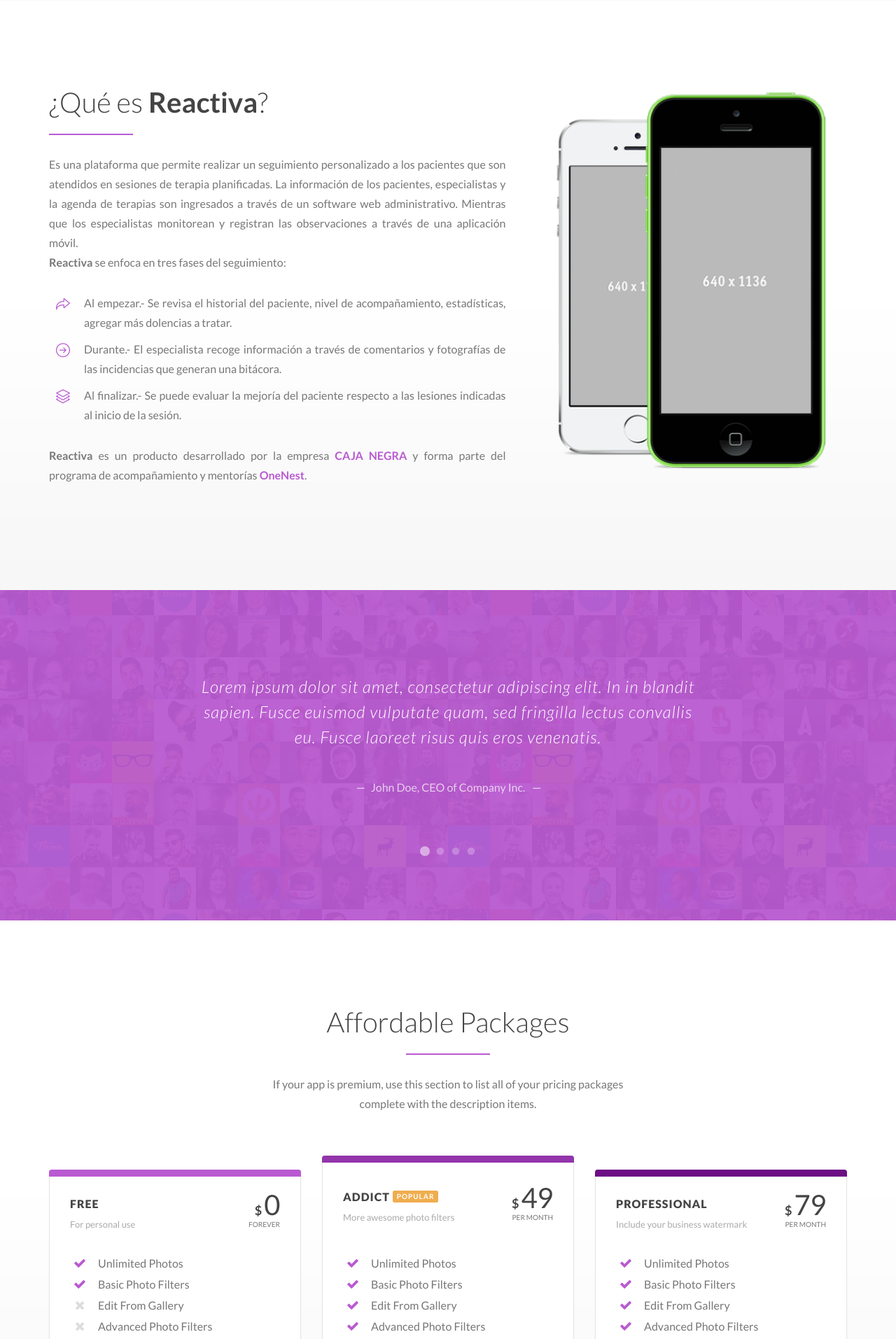
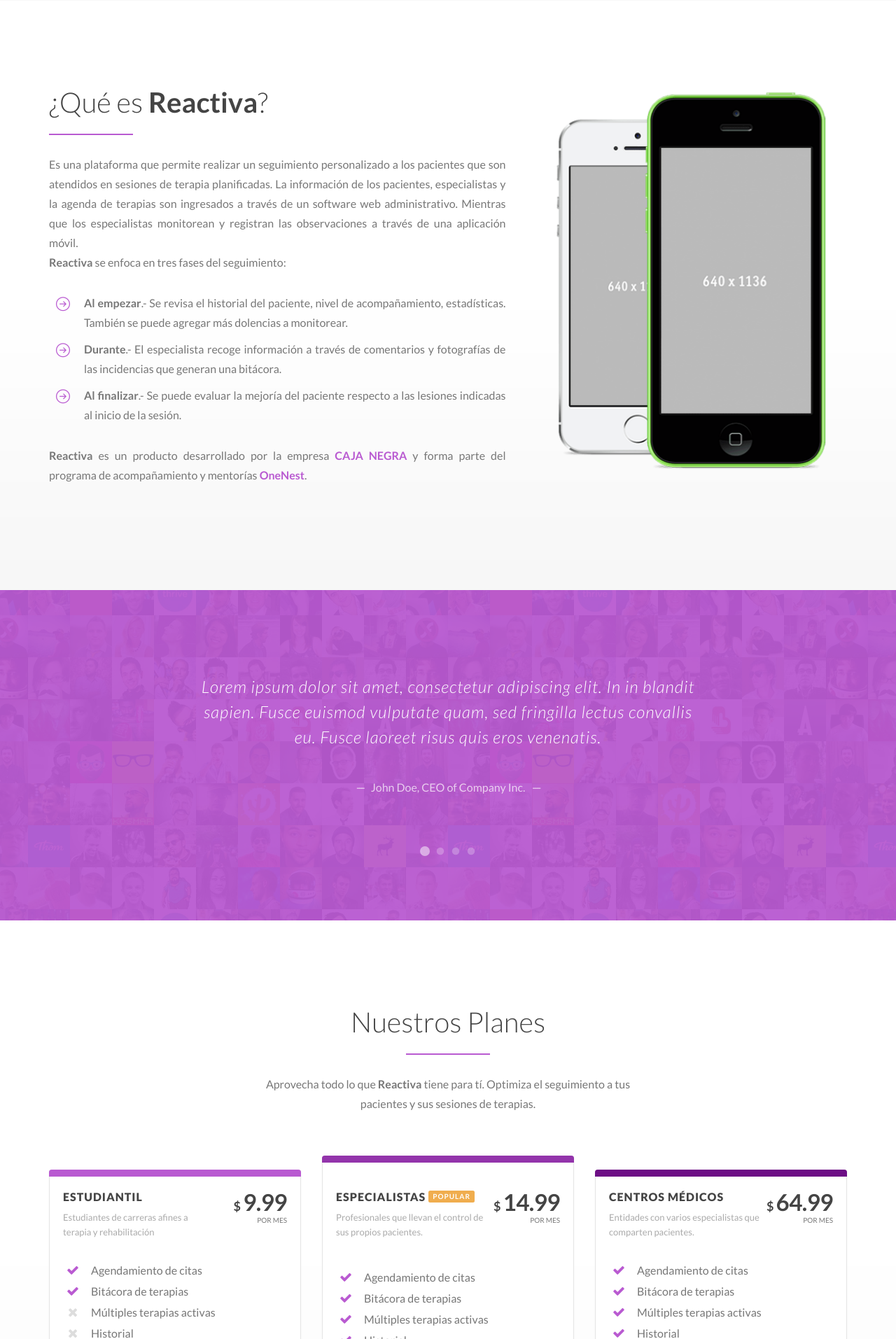
Before and after one commit to fzzio/ReactivaWeb, a CodeIgniter app: page /database/ in a window 1280 px wide. Shown: the part 2547-4460 px from the top of the page at 70% size. Run offline with CodeIgniter, Linux system fonts and the light colour scheme.

Commit message:
Textos de Reactiva v2

```diff
--- a/application/views/landing/index.php
+++ b/application/views/landing/index.php
@@ -73,6 +73,28 @@
 			</script>
 			<style type="text/css">
 				.preloader-logo img{
+					display: block;
+				}
+				.pricing-package{
+					padding: 19px 19px 19px;
+				}
+				.pricing-package-strip{
+					margin: -20px -20px 20px -20px;
+				}
+				.pricing-package-header{
+					padding-right: 100px;
+				}
+				.pricing-package-header .price{
+					max-width: 100px;
+				}
+				.pricing-package-header .price-number{
+					font-size: 33px;
+					font-weight: 600;
+				}
+				.price-observ{
+					height: 10px;
+					line-height: 1;
+					position: relative;
 					display: block;
 				}
 		</style>
@@ -166,7 +188,7 @@
 
 						<!-- HERO DESCRIPTION -->
 						<p class="hero-description">
-							Una forma rápida, eficiente y tecnológica de monitorear las sesiones de terapia que estás atendiendo y también las que tienes en agenda.
+							Una herramienta eficiente para dar seguimiento a las terapias agendadas y sesiones en curso, para no perder ningún detalle de tu paciente.
 						</p>
 
 						<!-- DOWNLOAD BUTTONS -->
@@ -216,7 +238,7 @@
 				<div class="row">
 					<div class="col-md-6 col-md-offset-3 text-center">
 						<p class="wow fadeIn" data-wow-duration="1s">
-							Más que una aplicación es una herramienta para tus actividades profesionales. Con la tranquilidad de que siempre tendrás el control.
+							Es una herramienta de apoyo para tus actividades profesionales ya que tienes el control de tus pacientes en cada sesión de terapia.
 						</p>
 					</div>
 				</div>
@@ -229,13 +251,13 @@
 							<li class="features-list-item">
 								<h5>Multipacientes</h5>
 								<p>
-									Puedes monitorear varios pacientes al mismo tiempo. Revisa el estado individual en cualquier momento de la <strong>Terapia Activa</strong>.
+									Puedes monitorear varios pacientes al mismo tiempo. Revisa el estado individual de una <strong>Terapia Activa</strong> en cualquier momento.
 								</p>
 							</li>
 							<li class="features-list-item">
 								<h5>Sesiones</h5>
 								<p>
-									Organiza tus actividades conociendo de antemano el listado de pacientes que tienen en <strong>Agenda</strong> sus sesiones de terapia.
+									Organiza tus actividades conociendo de antemano el listado de pacientes y sesiones de terapia que se encuentran en tu <strong>Agenda</strong>.
 								</p>
 							</li>
 						</ul>
@@ -285,7 +307,7 @@
 							La plataforma
 						</h2>
 						<p class="wow fadeIn" data-wow-duration="1s">
-							No solo es una aplicación móvil sino una plataforma que integra varios frentes. Desde el agendamiento de pacientes hasta la evaluac al finalizar la sesión de terapia.
+							No solo es una aplicación móvil sino una plataforma que integra varios frentes. Desde el agendamiento de pacientes hasta la evaluación al finalizar la sesión de terapia.
 						</p>
 
 						<!-- FEATURES LIST WITH ICONS -->
@@ -315,7 +337,7 @@
 							<div class="features-icon-list-item col-sm-6">
 								<i class="icon-heart"></i>
 								<h5>Acompañamiento</h5>
-								<p>Alerta a otros especialistas sobre el nivel de acompañamiento que necesita un paciente.</p>
+								<p>Califica el nivel de seguimiento que necesita tu paciente en la próxima terapia.</p>
 							</div>
 							<div class="features-icon-list-item col-sm-6">
 								<i class="icon-settings"></i>
@@ -393,16 +415,16 @@
 						<!-- ICON LIST -->
 						<ul class="list-with-icons wow fadeIn text-justify" data-wow-duration="1s">
 							<li>
-								<i class="icon-action-redo"></i>
-								Al empezar.- Se revisa el historial del paciente, nivel de acompañamiento, estadísticas, agregar más dolencias a tratar.
+								<i class="icon-arrow-right"></i>
+								<strong>Al empezar</strong>.- Se revisa el historial del paciente, nivel de acompañamiento, estadísticas. También se puede agregar más dolencias a monitorear.
 							</li>
 							<li>
 								<i class="icon-arrow-right"></i>
-								Durante.- El especialista recoge información a través de comentarios y fotografías de las incidencias que generan una bitácora.
+								<strong>Durante</strong>.- El especialista recoge información a través de comentarios y fotografías de las incidencias que generan una bitácora.
 							</li>
 							<li>
-								<i class="icon-layers"></i>
-								Al finalizar.- Se puede evaluar la mejoría del paciente respecto a las lesiones indicadas al inicio de la sesión.
+								<i class="icon-arrow-right"></i>
+								<strong>Al finalizar</strong>.- Se puede evaluar la mejoría del paciente respecto a las lesiones indicadas al inicio de la sesión.
 							</li>
 						</ul>
 						<p class="wow fadeIn text-justify" data-wow-duration="1s">
@@ -471,10 +493,12 @@
 			<div class="container">
 
 				<!-- SECTION HEADING -->
-				<h2 class="section-heading text-center wow fadeIn" data-wow-duration="1s">Affordable Packages</h2>
+				<h2 class="section-heading text-center wow fadeIn" data-wow-duration="1s">Nuestros Planes</h2>
 				<div class="row">
 					<div class="col-md-6 col-md-offset-3 text-center">
-						<p class="wow fadeIn" data-wow-duration="1s">If your app is premium, use this section to list all of your pricing packages complete with the description items.</p>
+						<p class="wow fadeIn" data-wow-duration="1s">
+							Aprovecha todo lo que <strong>Reactiva</strong> tiene para tí. Optimiza el seguimiento a tus pacientes y sus sesiones de terapias.
+						</p>
 					</div>
 				</div>
 
@@ -487,34 +511,47 @@
 							<div class="pricing-package-strip">
 							</div>
 							<div class="pricing-package-header">
-								<h4>Free</h4>
-								<p>For personal use</p>
+								<h4>Estudiantil</h4>
+								<p>Estudiantes de carreras afines a terapia y rehabilitación</p>
 								<div class="price">
+									<span class="price-observ">&nbsp;</span>
 									<span class="price-currency">$</span>
-									<span class="price-number">0</span>
-									<span class="price-period">forever</span>
+									<span class="price-number">9.99</span>
+									<span class="price-period">Por mes</span>
 								</div>
 							</div>
 							<ul class="pricing-package-items">
 								<li>
 									<i class="fa fa-check"></i>
-									Unlimited Photos
+									Agendamiento de citas
 								</li>
 								<li>
 									<i class="fa fa-check"></i>
-									Basic Photo Filters
+									Bitácora de terapias
 								</li>
 								<li>
 									<i class="fa fa-times"></i>
-									Edit From Gallery
+									Múltiples terapias activas
 								</li>
 								<li>
 									<i class="fa fa-times"></i>
-									Advanced Photo Filters
+									Historial
 								</li>
 								<li>
 									<i class="fa fa-times"></i>
-									Custom Watermark
+									Evaluación y estadísticas
+								</li>
+								<li>
+									<i class="fa fa-times"></i>
+									Varios terapistas
+								</li>
+								<li>
+									<i class="fa fa-times"></i>
+									Usuarios administrativos
+								</li>
+								<li>
+									<i class="fa fa-times"></i>
+									Factor de Acompañamiento
 								</li>
 							</ul>
 						</div>
@@ -526,34 +563,48 @@
 							<div class="pricing-package-strip">
 							</div>
 							<div class="pricing-package-header">
-								<h4>Addict <span class="label label-warning">Popular</span>
+								<h4>Especialistas <span class="label label-warning">Popular</span>
 								</h4>
-								<p>More awesome photo filters</p>
+								<p>Profesionales que llevan el control de sus propios pacientes.</p>
 								<div class="price">
+									<span class="price-observ">&nbsp;</span>
 									<span class="price-currency">$</span>
-									<span class="price-number">49</span>
-									<span class="price-period">per month</span>
+									<span class="price-number">14.99</span>
+									<span class="price-period">por mes</span>
 								</div>
 							</div>
 							<ul class="pricing-package-items">
 								<li>
 									<i class="fa fa-check"></i>
-								Unlimited Photos</li>
-								<li>
-									<i class="fa fa-check"></i>
-									Basic Photo Filters
+									Agendamiento de citas
 								</li>
 								<li>
 									<i class="fa fa-check"></i>
-									Edit From Gallery
+									Bitácora de terapias
 								</li>
 								<li>
 									<i class="fa fa-check"></i>
-									Advanced Photo Filters
+									Múltiples terapias activas
+								</li>
+								<li>
+									<i class="fa fa-check"></i>
+									Historial
+								</li>
+								<li>
+									<i class="fa fa-check"></i>
+									Evaluación y estadísticas
 								</li>
 								<li>
 									<i class="fa fa-times"></i>
-									Custom Watermark
+									Varios terapistas
+								</li>
+								<li>
+									<i class="fa fa-times"></i>
+									Usuarios administrativos
+								</li>
+								<li>
+									<i class="fa fa-times"></i>
+									Factor de Acompañamiento
 								</li>
 							</ul>
 						</div>
@@ -565,34 +616,47 @@
 							<div class="pricing-package-strip">
 							</div>
 							<div class="pricing-package-header">
-								<h4>Professional</h4>
-								<p>Include your business watermark</p>
+								<h4>Centros Médicos</h4>
+								<p>Entidades con varios especialistas que comparten pacientes.</p>
 								<div class="price">
+									<span class="price-observ">&nbsp;</span>
 									<span class="price-currency">$</span>
-									<span class="price-number">79</span>
-									<span class="price-period">per month</span>
+									<span class="price-number">64.99</span>
+									<span class="price-period">por mes</span>
 								</div>
 							</div>
 							<ul class="pricing-package-items">
 								<li>
 									<i class="fa fa-check"></i>
-									Unlimited Photos
+									Agendamiento de citas
 								</li>
 								<li>
 									<i class="fa fa-check"></i>
-									Basic Photo Filters
+									Bitácora de terapias
 								</li>
 								<li>
 									<i class="fa fa-check"></i>
-									Edit From Gallery
+									Múltiples terapias activas
 								</li>
 								<li>
 									<i class="fa fa-check"></i>
-									Advanced Photo Filters
+									Historial
 								</li>
 								<li>
 									<i class="fa fa-check"></i>
-									Custom Watermark
+									Evaluación y estadísticas
+								</li>
+								<li>
+									<i class="fa fa-check"></i>
+									Varios terapistas
+								</li>
+								<li>
+									<i class="fa fa-check"></i>
+									Usuarios administrativos
+								</li>
+								<li>
+									<i class="fa fa-check"></i>
+									Factor de Acompañamiento
 								</li>
 							</ul>
 						</div>
@@ -611,10 +675,14 @@
 			<div class="container">
 
 				<!-- SECTION HEADING -->
-				<h2 class="section-heading text-center wow fadeIn" data-wow-duration="1s">Screenshots</h2>
+				<h2 class="section-heading text-center wow fadeIn" data-wow-duration="1s">
+					Screenshots
+				</h2>
 				<div class="row">
 					<div class="col-md-6 col-md-offset-3 text-center">
-						<p class="wow fadeIn" data-wow-duration="1s">Showcase your app screenshots into a nice carousel below. You can add as many screenshots as you want.</p>
+						<p class="wow fadeIn" data-wow-duration="1s">
+							Capturas de pantalla de lo que es <strong>Reactiva</strong> y su funcionamiento.
+						</p>
 					</div>
 				</div>
 
@@ -753,6 +821,9 @@
 		-->
 		<section id="press" class="press-section section">
 			<div class="container">
+				<h2 class="section-heading text-center wow fadeIn" data-wow-duration="1s">
+					Clientes
+				</h2>
 
 				<!-- LOGOS -->
 				<div class="press-logos wow fadeIn" data-wow-duration="1s">
@@ -787,10 +858,14 @@
 			<div class="container">
 
 				<!-- SECTION HEADING -->
-				<h2 class="section-heading text-center wow fadeIn" data-wow-duration="1s">Subscribe to Our Updates</h2>
+				<h2 class="section-heading text-center wow fadeIn" data-wow-duration="1s">
+					Suscríbete a nuestro Newsletter
+				</h2>
 				<div class="row">
 					<div class="col-md-6 col-md-offset-3 text-center">
-						<p class="wow fadeIn" data-wow-duration="1s">Give us your email address and we will notice you everytime we got new updates on the app. Don’t worry we hate spam as much as you do.</p>
+						<p class="wow fadeIn" data-wow-duration="1s">
+							Danos tu dirección de correo electrónico y te avisaremos cuando tengamos novedades en <strong>Reactiva</strong>. No te preocupes, odiamos el spam tanto como tú.
+						</p>
 					</div>
 				</div>
 
@@ -802,8 +877,10 @@
 								<!-- Validation Message here -->
 							</div>
 							<div class="form-group subscribe-form-input">
-								<input type="email" name="email" id="subscribe-form-email" class="subscribe-form-email form-control form-control-lg" placeholder="Enter your email address" autocomplete="off" />
-								<button class="subscribe-form-submit btn btn-black btn-lg" data-loading-text="Loading...">Subscribe</button>
+								<input type="email" name="email" id="subscribe-form-email" class="subscribe-form-email form-control form-control-lg" placeholder="Ingresa tu email" autocomplete="off" />
+								<button class="subscribe-form-submit btn btn-black btn-lg" data-loading-text="Loading...">
+									Suscribir
+								</button>
 							</div>
 						</form>
 					</div>
@@ -821,11 +898,14 @@
 			<div class="container">
 
 				<!-- SECTION HEADING -->
-				<h2 class="section-heading text-center wow fadeIn" data-wow-duration="1s">Get in Touch</h2>
+				<h2 class="section-heading text-center wow fadeIn" data-wow-duration="1s">
+					Contacta a <strong>Reactiva</strong>
+				</h2>
 				<div class="row">
 					<div class="col-md-6 col-md-offset-3 text-center">
-						<p class="animated wow fadeIn" data-wow-duration="1s">Have feedback, suggestion, or any thought about our app? Feel free to contact us anytime, we will get back to you in 24 hours.</p>
-
+						<p class="animated wow fadeIn" data-wow-duration="1s">
+							¿Tienes comentarios o preguntas sobre nuestra plataforma? No dudes en contactarnos en cualquier momento, te contactaremos en 24 horas.
+						</p>
 					</div>
 				</div>
 
@@ -837,20 +917,21 @@
 								<!-- Validation Message here -->
 							</div>
 							<div class="form-group">
-								<input type="text" class="form-control" name="name" placeholder="Your Name" autocomplete="off">
+								<input type="text" class="form-control" name="name" placeholder="Nombre completo" autocomplete="off">
 							</div>
 							<div class="form-group">
-								<input type="email" class="form-control" name="email" placeholder="Your Email Address" autocomplete="off">
+								<input type="email" class="form-control" name="email" placeholder="Correo" autocomplete="off">
 							</div>
 							<div class="form-group">
-								<input type="text" class="form-control" name="subject" placeholder="Subject" autocomplete="off">
+								<input type="text" class="form-control" name="subject" placeholder="Asunto" autocomplete="off">
 							</div>
 							<div class="form-group">
-								<textarea rows="4" class="form-control" name="message" placeholder="Message">
-								</textarea>
+								<textarea rows="4" class="form-control" name="message" placeholder="Escríbenos tu mensaje"></textarea>
 							</div>
 							<div class="form-group">
-								<button type="submit" class="btn btn-primary btn-block" data-loading-text="Loading...">Send Message</button>
+								<button type="submit" class="btn btn-primary btn-block" data-loading-text="Cargando...">
+									Enviar Mensaje
+								</button>
 							</div>
 						</form>
 					</div>
@@ -898,32 +979,32 @@
 				<!-- SOCIAL MEDIA LINKS -->
 				<ul class="social-media-links wow fadeIn" data-wow-duration="1s">
 					<li>
-						<a href="http://facebook.com">
+						<a href="http://facebook.com" target="_blank">
 							<i class="fa fa-facebook"></i>
 							<span class="sr-only">Facebook</span>
 						</a>
 					</li>
 					<li>
-						<a href="http://instagram.com">
+						<a href="http://instagram.com" target="_blank">
 							<i class="fa fa-instagram"></i>
 							<span class="sr-only">Instagram</span>
 						</a>
 					</li>
 					<li>
-						<a href="#">
+						<a href="#" target="_blank">
 							<i class="fa fa-envelope"></i>
 							<span class="sr-only">Email</span>
 						</a>
 					</li>
 					<?php /*
 					<li>
-						<a href="http://twitter.com">
+						<a href="http://twitter.com" target="_blank">
 							<i class="fa fa-twitter"></i>
 							<span class="sr-only">Twitter</span>
 						</a>
 					</li>
 					<li>
-						<a href="http://pinterest.com">
+						<a href="http://pinterest.com" target="_blank">
 							<i class="fa fa-pinterest"></i>
 							<span class="sr-only">Pinterest</span>
 						</a>
@@ -932,7 +1013,9 @@
 				</ul>
 
 				<!-- COPYRIGHT -->
-				<div class="copyright">CAJANEGRA S.A. <?php echo date("Y"); ?> &copy; Todos los derechos reservados</div>
+				<div class="copyright">
+					REACTIVA es un producto propiedad de <a href="http://www.cajanegra.com.ec" target="_blank">CAJANEGRA S.A.</a> <?php echo date("Y"); ?> &copy; Todos los derechos esán reservados.
+				</div>
 			</div>
 		</footer>
 
```
Lines whose indentation alone changed are shown as unchanged.
